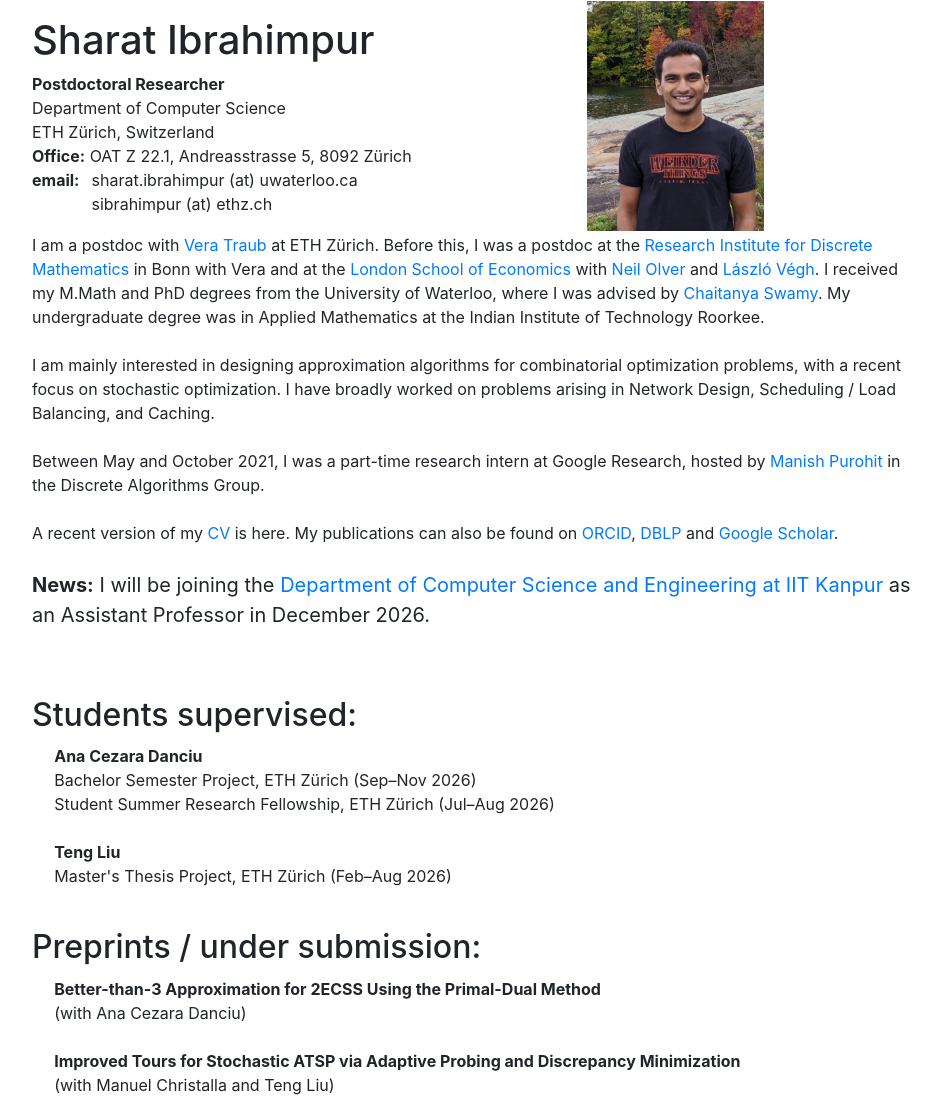
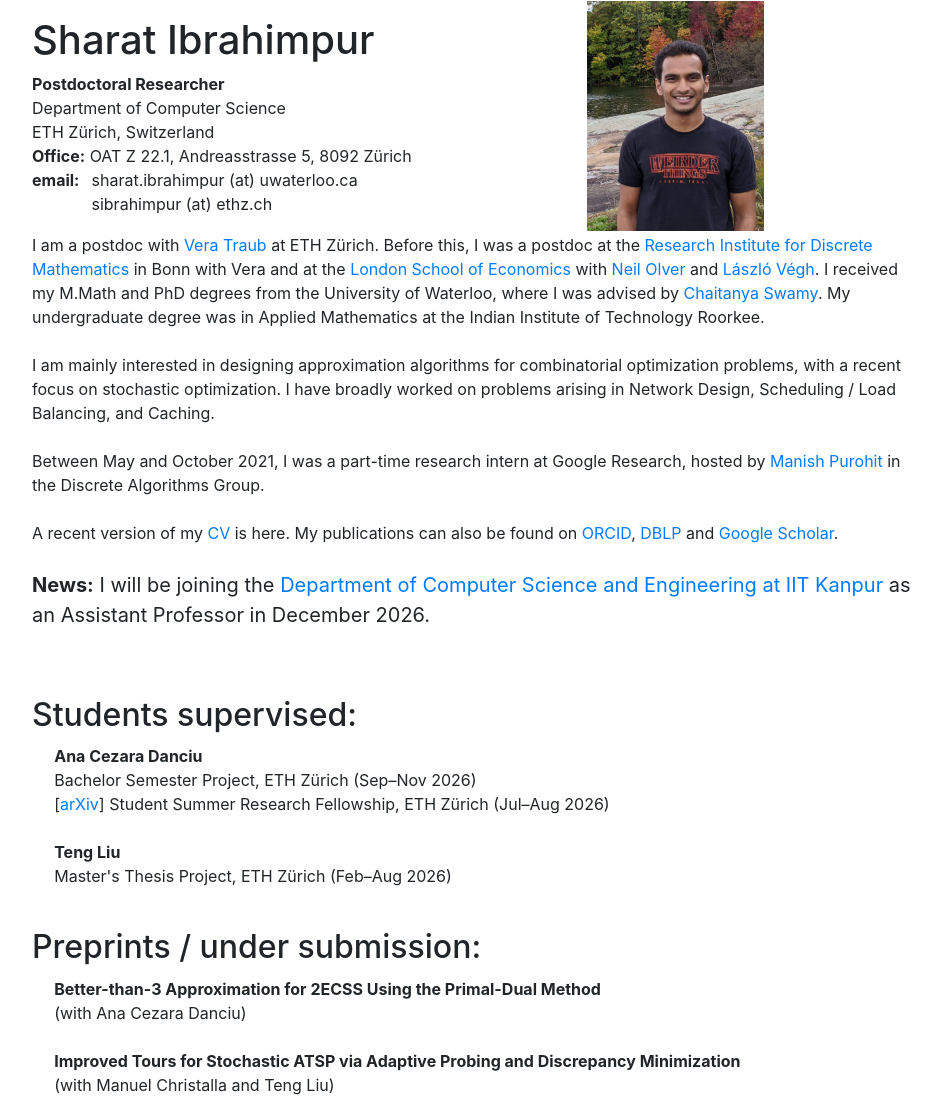
Before and after one commit to i-sharat/i-sharat.github.io, a plain HTML site: page index.html in a window 1280 px wide. Shown: the top 1100 px of the page, without its empty margins (165-1106 px from the left). Drawn offline with nearby package versions, Linux system fonts and the light colour scheme.

Commit message:
Mention arxiv preprint with Cezara

```diff
--- a/index.html
+++ b/index.html
@@ -72,7 +72,7 @@ sibrahimpur (at) ethz.ch
 
     <div>
       <b>Ana Cezara Danciu</b><br>
-      Bachelor Semester Project, ETH Zürich (Sep–Nov 2026)<br>
+      Bachelor Semester Project, ETH Zürich (Sep–Nov 2026)<br> [<a href="https://arxiv.org/abs/2611.32924">arXiv</a>]
       Student Summer Research Fellowship, ETH Zürich (Jul–Aug 2026)
     </div>
     <br>
```
